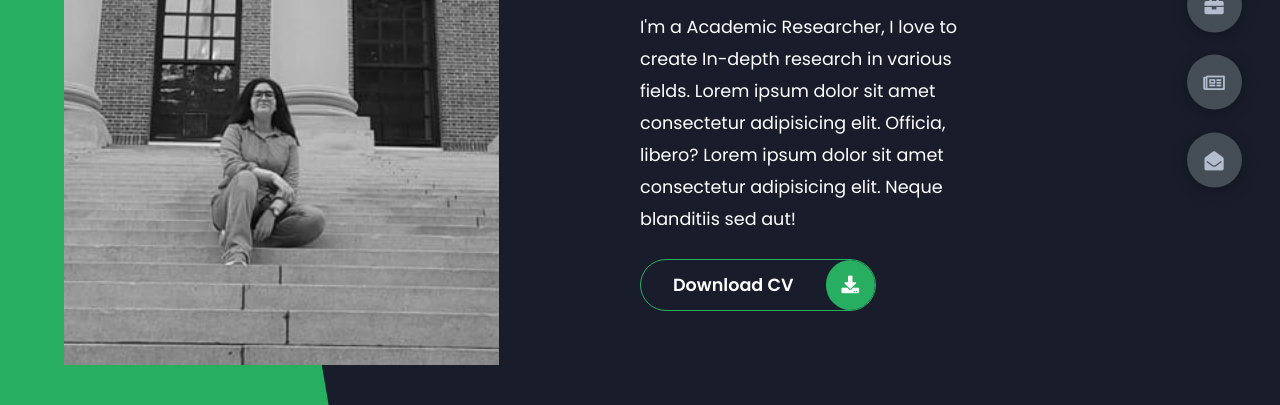
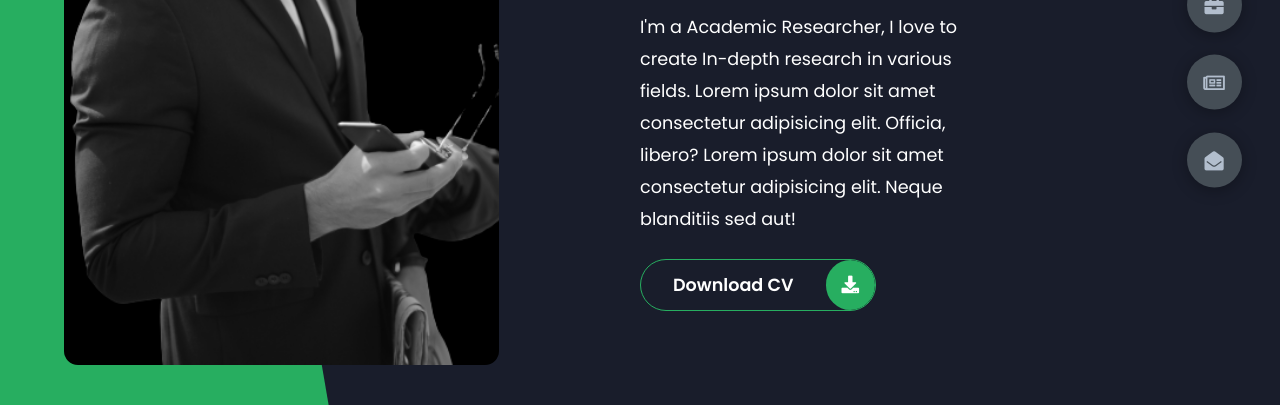
Before and after one commit to Abdallah-Mamdouh/ganah1, a plain HTML site: page index.html in a window 1280 px wide. Shown: the part 395-800 px from the top of the page. Drawn offline with Linux system fonts and the light colour scheme.

Commit message:
Update index.html

```diff
--- a/index.html
+++ b/index.html
@@ -17,7 +17,7 @@
             <div class="left-header">
                 <div class="h-shape"></div>
                 <div class="image">
-                    <img src="img/gannah.jpg" alt="">
+                    <img src="img/hero.png" alt="">
                 </div>
             </div>
             <div class="right-header">
```
